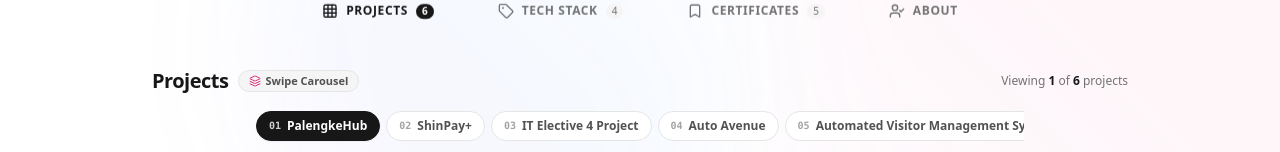
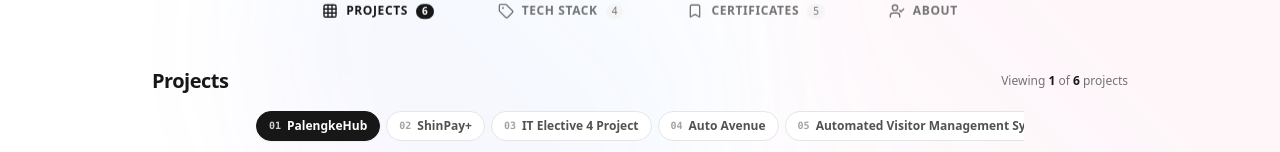
Before and after one commit to shin486/richard-allen-portfolio, a Next.js app: page / in a window 1280 px wide. Shown: the part 580-732 px from the top of the page. Built offline with nearby package versions, Linux system fonts and the light colour scheme.

Commit message:
chore: remove swipe carousel badge from projects header

```diff
--- a/components/ProjectGrid.tsx
+++ b/components/ProjectGrid.tsx
@@ -113,10 +113,6 @@ export const ProjectGrid: React.FC<ProjectGridProps> = ({ searchQuery }) => {
           <h2 className="text-lg sm:text-xl font-bold tracking-tight text-neutral-900 dark:text-zinc-100">
             Projects
           </h2>
-          <span className="inline-flex items-center gap-1 px-2.5 py-0.5 rounded-full text-[11px] font-semibold bg-neutral-100 dark:bg-zinc-800 text-neutral-600 dark:text-zinc-300 border border-neutral-200 dark:border-zinc-700">
-            <Layers className="w-3 h-3 text-ig-pink" />
-            Swipe Carousel
-          </span>
         </div>
 
         <div className="text-xs text-neutral-500 dark:text-zinc-400 font-medium flex items-center gap-1.5">
```
